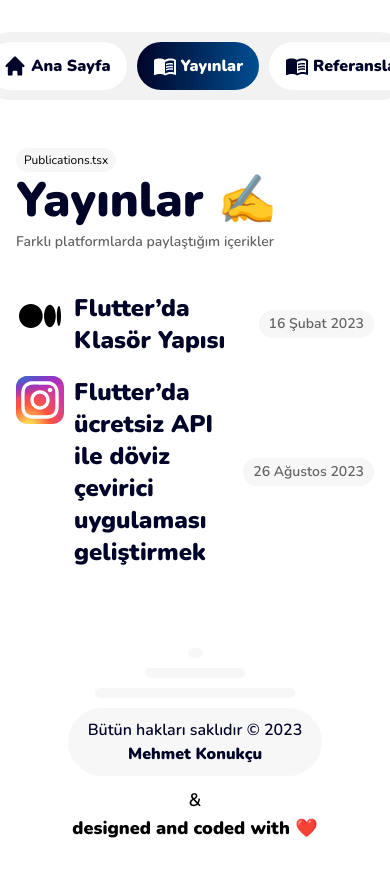
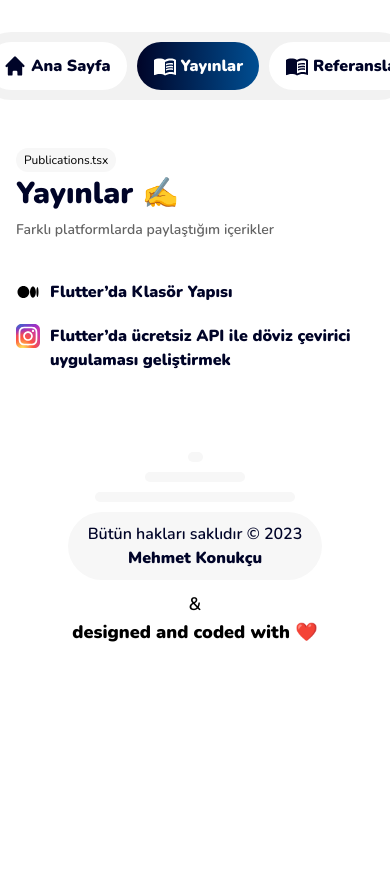
Before and after one commit to mehmetext/konukcudev-next, a Next.js app: page /yayinlar in a window 390 px wide. Shown: the top 876 px of the page. After the commit the page ends 844 px from the top, so only its background shows below. Built offline with nearby package versions, Linux system fonts and the light colour scheme.

Commit message:
Publication responsive yapıldı

```diff
--- a/src/components/layouts/PageLayout.tsx
+++ b/src/components/layouts/PageLayout.tsx
@@ -24,7 +24,9 @@ export default function PageLayout({
 				<Container>
 					<ComponentNameContainer name={componentName}>
 						<div className="flex flex-col gap-2">
-							<h1 className="text-primary-dark font-black text-5xl">{title}</h1>
+							<h1 className="text-primary-dark font-black text-3xl sm:text-4xl md:text-5xl">
+								{title}
+							</h1>
 							<p className="text-sm text-[#636363]">{subtitle}</p>
 						</div>
 					</ComponentNameContainer>
--- a/src/components/molecules/PublicationsTemplate/Publication.tsx
+++ b/src/components/molecules/PublicationsTemplate/Publication.tsx
@@ -15,15 +15,15 @@ type Props = {
 export default function Publication({ icon, href, title, date }: Props) {
 	return (
 		<div className="flex gap-2.5">
-			<div className="flex items-start">
-				<Icon name={icon} className="h-12 w-12" />
+			<div className="shrink-0 flex h-6 w-6 sm:h-12 sm:w-12">
+				<Icon name={icon} className="w-full h-full" />
 			</div>
-			<div className="min-h-[48px] flex-1 flex items-center text-primary-dark font-black text-2xl">
+			<div className="flex-1 sm:pt-2.5 items-start flex text-primary-dark font-black sm:text-xl">
 				<Link target="_blank" href={href}>
 					{title}
 				</Link>
 			</div>
-			<div className="min-h-[48px] flex items-center justify-center">
+			<div className="hidden sm:flex items-start sm:pt-2.5">
 				<div className="text-sm text-[#636363] px-2.5 py-1 bg-bright rounded-full">
 					{date}
 				</div>
```
